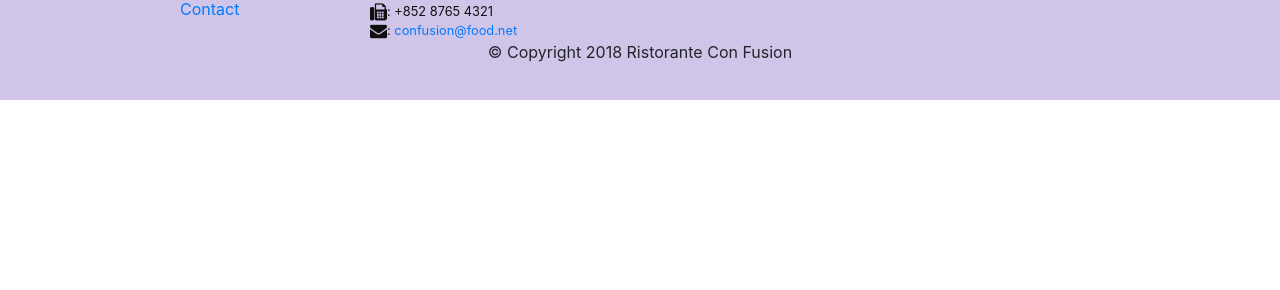
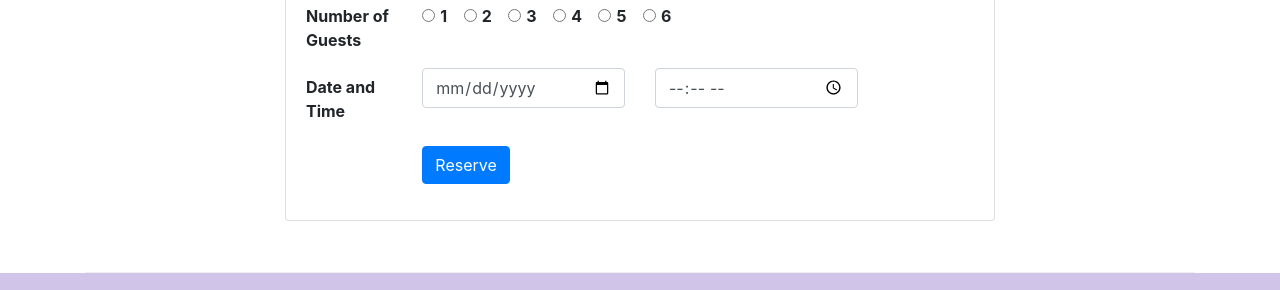
Before and after one commit to amanjain001/Restaurant_Confusion, a website: page index.html in a window 1280 px wide. Shown: the part 1661-1951 px from the top of the page. Before the commit the page ends 1761 px from the top, so only its background shows below. Drawn offline with nearby package versions, Linux system fonts and the light colour scheme.

Commit message:
assignment 2

```diff
--- a/index.html
+++ b/index.html
@@ -46,8 +46,15 @@
                         </div>
 
                         <div class="col-12 col-sm align-self-center">
+                            <div class="row align-items-center">
+                                <div class="col-6">
+                                    <img src="img/logo.png" class="img-fluid" >
+                                </div>
+                                <div class="col-6">
+                                    <a href="#Resatable" role="button" class="btn btn-lg btn-warning">Reserve Table</a>
+                                </div>
+                            </div>
 
-                            <img src="img/logo.png" class="img-fluid" >
 
 
 
@@ -84,8 +91,17 @@
                 <h3>This Month's Promotions</h3>
             </div>
             <div class="col col-sm col-md">
-                <h2>Weekend Grand Buffet</h2>
-                <p class="d-none d-sm-block">Featuring mouthwatering combinations with a choice of five different salads, six enticing appetizers, six main entrees and five choicest desserts. Free flowing bubbly and soft drinks. All for just $19.99 per person </p>
+                <div class="media">
+
+                    <div class="media-body">
+                        <h2>Weekend Grand Buffet <span class="badge badge-danger">NEW</span></h2>
+                        <p class="d-none d-sm-block">Featuring mouthwatering combinations with a choice of five different salads, six enticing appetizers, six main entrees and five choicest desserts. Free flowing bubbly and soft drinks. All for just $19.99 per person </p>
+                    </div>
+
+                    <img src="img/buffet.png" alt="buffet" class="d-flex img-thumbnail align-self-center ml-3">
+                </div>
+
+
             </div>
         </div>
 
@@ -107,6 +123,88 @@
 
             </div>
         </div>
+
+        <div class="row row-content align-items-center" id="Resatable">
+            <div class="col-12 offset-sm-2 col-sm-8">
+                <div class="card">
+                    <h3 class="card-header text-white bg-warning">Reserve a Table</h3>
+                    <div class="card-body">
+
+                        <div class="form-group row">
+
+                                <label  class="col-sm-2 form-check-label">
+                                    <b>Number of Guests</b>
+                                </label>
+
+                            <div class="col-md-8">
+                                <div class=" form-check form-check-inline">
+                                    <input type="radio" name="nos" id="nos" class="form-check-input" value="1">
+                                    <label for="nos" class="form-check-label"><strong>1</strong></label>
+                                </div>
+
+                                <div class=" form-check form-check-inline">
+                                    <input type="radio" name="nos" id="nos2" class="form-check-input" value="2">
+                                    <label for="nos2" class="form-check-label"><strong>2</strong></label>
+                                </div>
+                                <div class=" form-check form-check-inline">
+                                    <input type="radio" name="nos" id="nos3" class="form-check-input" value="3">
+                                    <label for="nos3" class="form-check-label"><strong>3</strong></label>
+                                </div>
+                                <div class=" form-check form-check-inline">
+                                    <input type="radio" name="nos" id="nos4" class="form-check-input" value="4">
+                                    <label for="nos4" class="form-check-label"><strong>4</strong></label>
+                                </div>
+                                <div class=" form-check form-check-inline">
+                                    <input type="radio" name="nos" id="nos5" class="form-check-input" value="5">
+                                    <label for="nos5" class="form-check-label"><strong>5</strong></label>
+                                </div>
+                                <div class=" form-check form-check-inline">
+                                    <input type="radio" name="nos" id="nos6" class="form-check-input" value="6">
+                                    <label for="nos6" class="form-check-label"><strong>6</strong></label>
+                                </div>
+
+                                </div>
+
+                            </div>
+
+                            <div class="form-group row">
+
+                                <label for="Date" class="col-form-label col-sm-2">
+                                    <strong>Date and Time</strong>
+                                </label>
+                                <div class="col-sm-8">
+
+                                    <div class="row">
+                                        <div class="col-6">
+                                            <input type="Date" name="date" placeholder="Date"
+                                            class="form-control" id="Date">
+                                        </div>
+                                        <div class="col-6">
+                                            <input type="time" name="time" placeholder="Time"
+                                            class="form-control" id="time">
+
+                                        </div>
+                                    </div>
+
+                                </div>
+                             </div>
+
+                             <div class="form-group row">
+                                 <div class="offset-sm-2 col-10">
+                                     <button type="submit" class="btn btn-primary">
+                                         Reserve
+                                     </button>
+                                 </div>
+                             </div>
+                        </div>
+
+                    </div>
+                </div>
+
+            </div>
+
+
+
     </div>
 
     <footer class="footer">
```
